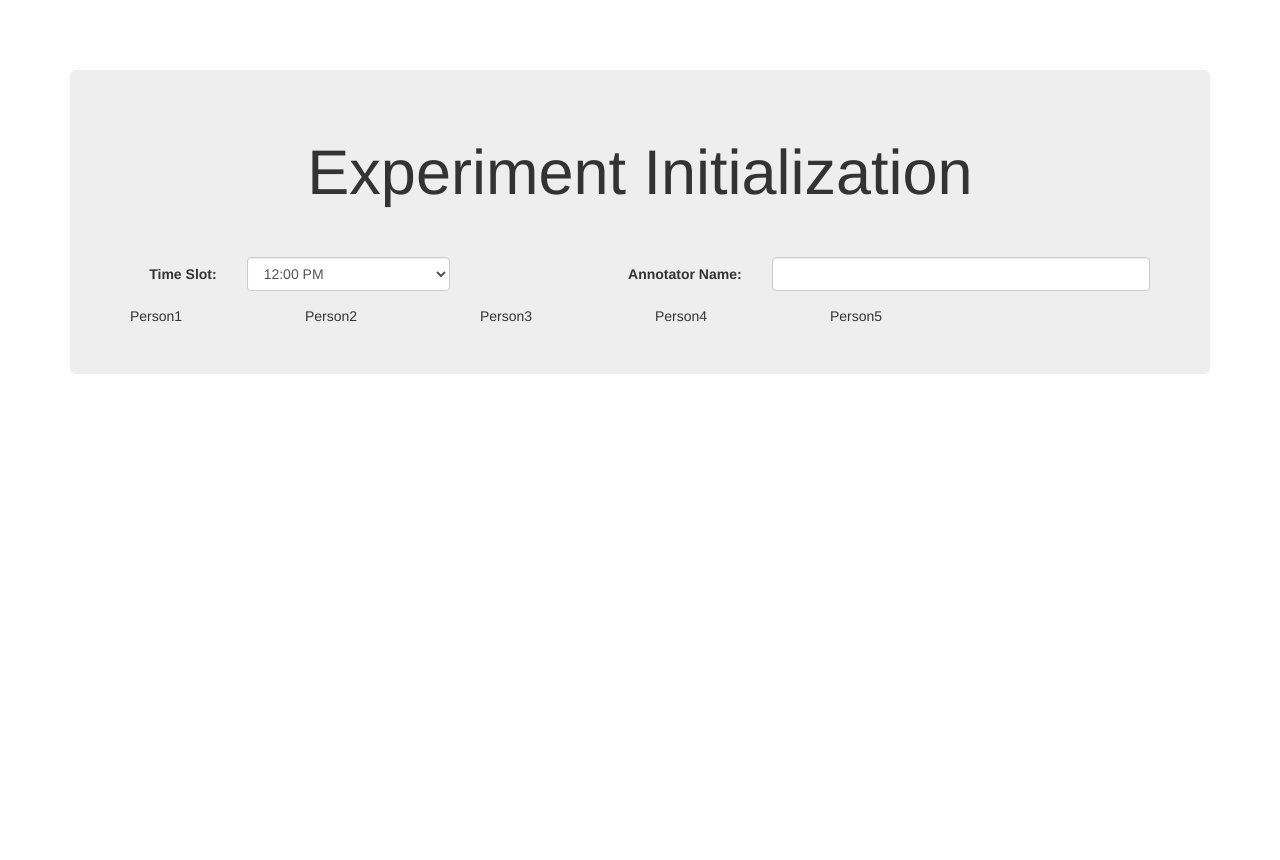
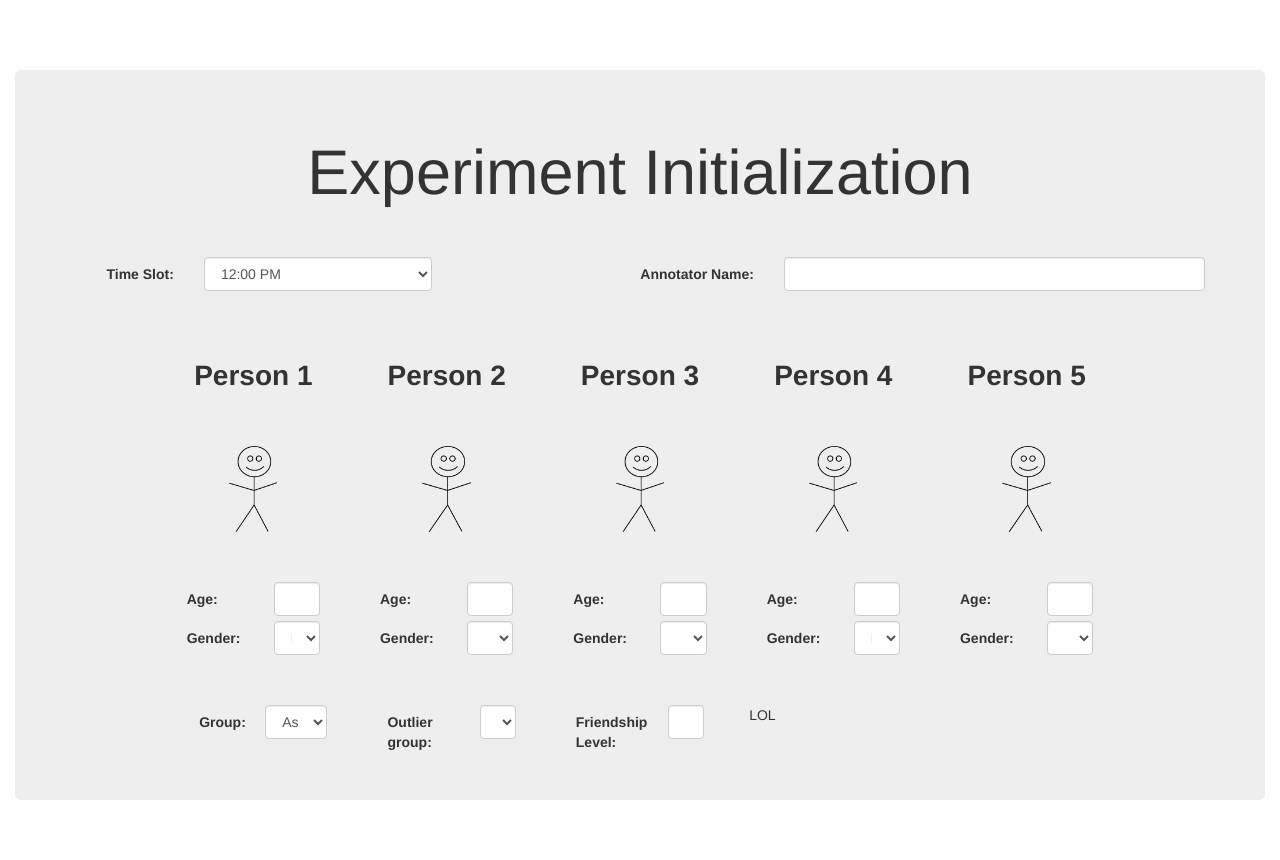
Before and after one commit to Vadman97/StudyTracker, a Flask app: template templates/initialize.html in a window 1280 px wide. Before the commit the page ends 374 px from the top, so only its background shows below. Run offline with Flask 2, Linux system fonts and the light colour scheme; the template is opened without the code that fills it: most values are stand-ins (such as "Sample title", 1, 10 or a date in 2020); some libraries are stand-ins or nearby versions.

Commit message:
Working on template

```diff
--- a/static/css/initTheme.css
+++ b/static/css/initTheme.css
@@ -22,3 +22,47 @@
 	vertical-align: middle;
 	margin-bottom: 50px;
 }
+
+.person {
+	height: auto;
+	width: 25%;
+}
+
+.personLabel {
+	text-align: center;
+	vertical-align: middle;
+	font-weight: bold;
+	font-size: 200%;
+	/* margin-bottom:25px; */
+	/* text styling */
+}
+
+.rowSpacing {
+	margin-top: 50px;
+}
+
+.personEntry {
+	width: 50%;
+}
+
+.inputRowSpace {
+	margin-top: 5px;
+}
+
+.centeredBlock {
+	display: block;
+	margin-left: auto;
+	margin-right: auto;
+}
+
+.leftBlock {
+	display: block;
+	margin-left: 0;
+	margin-right: auto;
+}
+
+.rightBlock {
+	display: block;
+	margin-left: auto;
+	margin-right: 0;
+}
--- a/templates/initialize.html
+++ b/templates/initialize.html
@@ -23,13 +23,13 @@
 <!-- <h1>Hello World!</h1> -->
 
 <body role="document">
-	<div class="container theme-showcase" role="main">
+	<div class="container-fluid theme-showcase" role="main">
 			<div class="jumbotron">
 
 				<h1 class="theme-heading">Experiment Initialization</h1>
 				<!--<p>This is a template showcasing the optional theme stylesheet included in Bootstrap. Use it as a starting point to create something more unique by building on or modifying it.</p>-->
 
-				<form class="form-horizontal" role="form">
+				<form class="form-horizontal" role="form" formmethod="post">
 
 					<div class="row">
 						<div class="col-sm-4">
@@ -48,28 +48,65 @@
 							<div class="form-group has-feedback">
 								<label class="control-label col-sm-4" for="annotatorName">Annotator Name:</label>
 								<div class="col-sm-8">
-									<input type="text" class="form-control" id="annotatorName" required>
+									<input type="text" class="form-control" id="annotatorName" required autocomplete="off">
 								</div>
 						    </div>
 						</div>
 					</div>
 
-					<div class="row">
+					<div class="row rowSpacing">
+						<div class="col-sm-1"></div>
+						{% for i in range(1,6) %}
 						<div class="col-sm-2">
-						Person1
+							<div class="row personLabel">Person {{ i }}</div>
+							<div class="row rowSpacing"><image class="person centeredBlock" src="/static/images/person.png"></div>
+							<div class="row rowSpacing centeredBlock">
+								<label class="control-label col-sm-3 leftBlock" for="person{{ i }}Age">Age:</label>
+								<div class="col-sm-9">
+									<input type="number" class="form-control personEntry rightBlock" id="person{{ i }}Age" required autocomplete="off" min="1" max="100">
+								</div>
+							</div>
+							<div class="row centeredBlock inputRowSpace">
+								<label class="control-label col-sm-3" for="person{{ i }}Gender">Gender:</label>
+								<div class="col-sm-9">
+									<select class="form-control personEntry rightBlock" id="person{{ i }}Gender" required>
+										<option>M</option><option>F</option><option>N</option>
+									</select>
+								</div>
+							</div>
+						</div>
+						{% endfor %}
+						<div class="col-sm-1"></div> <!-- todo more elegant solution !-->
+					</div>
+
+					<div class="row centeredBlock rowSpacing">
+						<div class="col-sm-1"></div>
+						<div class="col-sm-2">
+							<label class="control-label col-sm-5" style="text-align:left;" for="person{{ i }}Group">Group:</label>
+							<div class="col-sm-7">
+								<select class="form-control rightBlock" id="person{{ i }}Group" required>
+									<option>Assigned</option><option>Chosen</option>
+								</select>
+							</div>
 						</div>
 						<div class="col-sm-2">
-						Person2
+							<label class="control-label col-sm-7" style="text-align:left;" for="person{{ i }}Outlier">Outlier group:</label>
+							<div class="col-sm-5">
+								<select class="form-control rightBlock" id="person{{ i }}Outlier" required>
+									<option>Yes</option><option>No</option>
+								</select>
+							</div>
 						</div>
 						<div class="col-sm-2">
-						Person3
+							<label class="control-label col-sm-7" style="text-align:left;" for="person{{ i }}Friendship">Friendship Level:</label>
+							<div class="col-sm-5">
+								<input type="number" class="form-control rightBlock" id="person{{ i }}Friendship" required autocomplete="off" min="1" max="10">
+							</div>
 						</div>
-						<div class="col-sm-2">
-						Person4
+						<div class="col-sm-4">
+							LOL
 						</div>
-						<div class="col-sm-2">
-						Person5
-						</div>
+						<div class="col-sm-1"></div>
 					</div>
 
 				</form>
```
Also changed, not shown: static/images/person.png (added).
